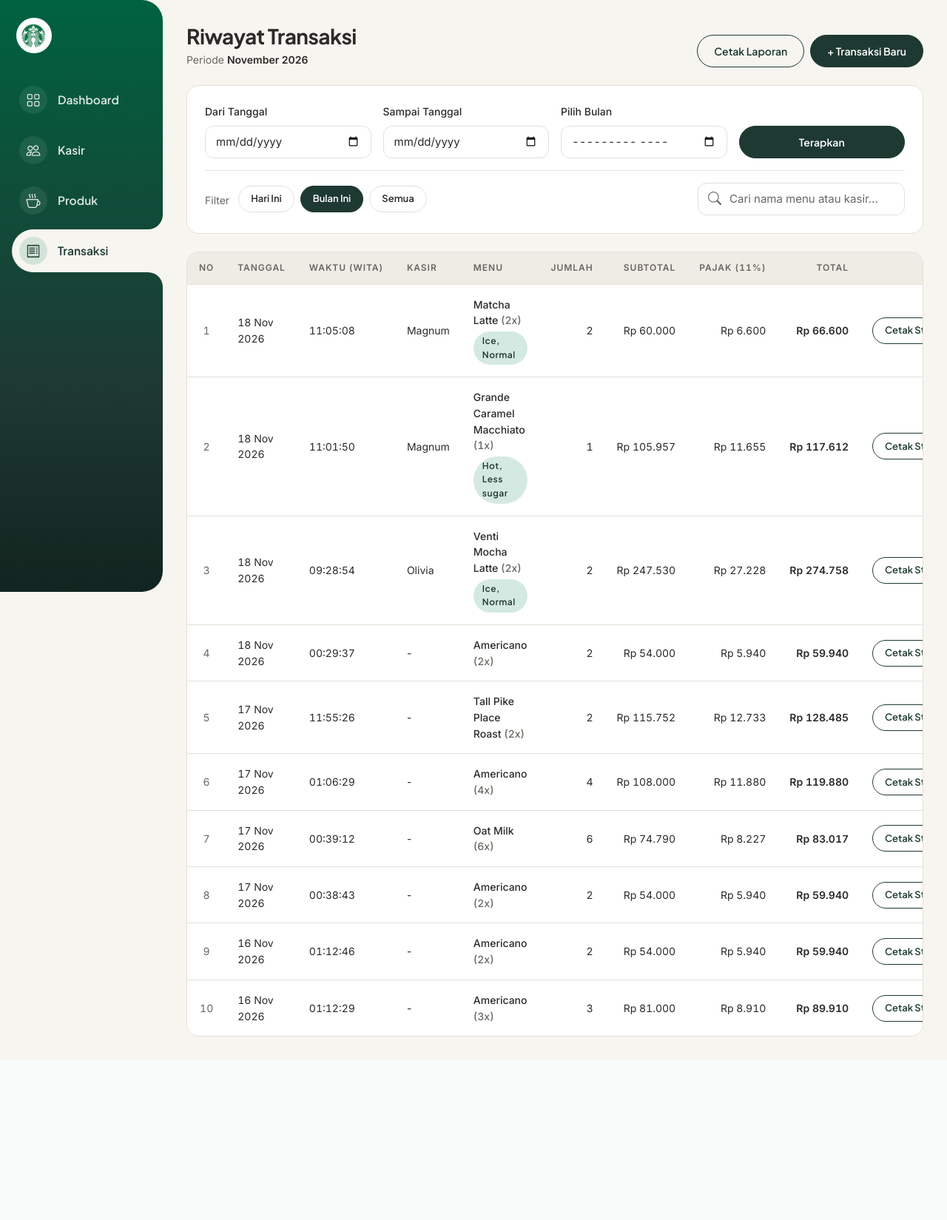
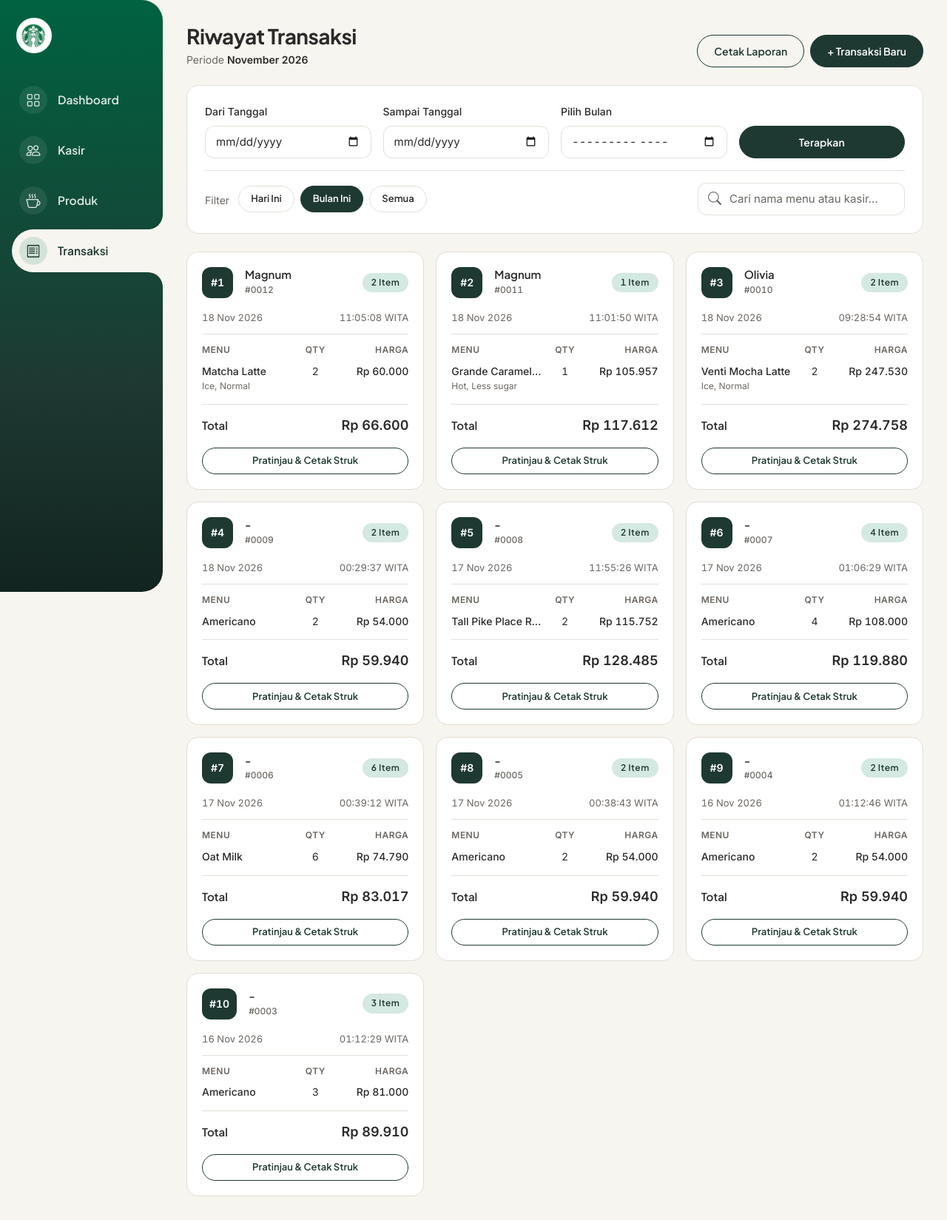
Before and after one commit to IKSP-Nata/starbuck_database, a PHP site: page /pages/transactions/list.php in a window 1280 px wide. Shown: the whole page at 74% size. Before the commit the page ends 1401 px from the top, so only its background shows below. Run offline with PHP 8.4, Linux system fonts and the light colour scheme; data comes from the database, SQL or seed files in the repository.

Commit message:
merubah tampilan transaksi

```diff
--- a/assets/css/style.css
+++ b/assets/css/style.css
@@ -1609,6 +1609,148 @@ a {
     color: var(--text-muted);
 }
 
+.trx-order-card {
+    padding: 20px;
+    background-color: #FFFFFF;
+    border: 1px solid #E2DDD5;
+    border-radius: 16px;
+    box-shadow: none;
+    transition: border-color var(--transition-fast);
+}
+
+.trx-order-card:hover {
+    border-color: #C8C1B6;
+}
+
+.trx-order-badge {
+    display: inline-flex;
+    align-items: center;
+    justify-content: center;
+    min-width: 42px;
+    height: 42px;
+    padding: 0 10px;
+    border-radius: 12px;
+    background-color: var(--primary-brand);
+    color: #FFFFFF;
+    font-family: var(--font-sans);
+    font-size: 14px;
+    font-weight: 700;
+    flex-shrink: 0;
+}
+
+.trx-order-cashier {
+    font-family: var(--font-display);
+    font-size: 15px;
+    font-weight: 600;
+    line-height: 1.25;
+    color: var(--text-main);
+}
+
+.trx-order-nota {
+    margin-top: 2px;
+    font-size: 12px;
+    font-weight: 500;
+    color: var(--text-muted);
+}
+
+.trx-order-meta {
+    display: flex;
+    align-items: center;
+    justify-content: space-between;
+    gap: 8px;
+    padding-bottom: 12px;
+    margin-bottom: 12px;
+    border-bottom: 1px solid var(--border-soft);
+    font-size: 13px;
+    color: var(--text-muted);
+}
+
+.trx-items-wrap {
+    margin-bottom: 14px;
+}
+
+.trx-items-head {
+    display: grid;
+    grid-template-columns: minmax(0, 1fr) 44px 96px;
+    gap: 8px;
+    margin-bottom: 8px;
+    font-size: 12px;
+    font-weight: 600;
+    letter-spacing: 0.04em;
+    text-transform: uppercase;
+    color: var(--text-muted);
+}
+
+.trx-items-list {
+    display: flex;
+    flex-direction: column;
+    gap: 8px;
+}
+
+.trx-item-row {
+    display: grid;
+    grid-template-columns: minmax(0, 1fr) 44px 96px;
+    gap: 8px;
+    align-items: baseline;
+    font-size: 14px;
+}
+
+.trx-item-name {
+    font-weight: 500;
+    color: var(--text-main);
+}
+
+.trx-item-note {
+    margin-top: 1px;
+    font-size: 12px;
+    color: var(--text-muted);
+}
+
+.trx-item-qty {
+    text-align: center;
+    color: var(--text-main);
+}
+
+.trx-item-price {
+    text-align: right;
+    font-weight: 500;
+    color: var(--text-main);
+}
+
+.trx-items-empty {
+    padding: 8px 0;
+    font-size: 13px;
+    color: var(--text-muted);
+}
+
+.trx-more-items {
+    margin-top: 10px;
+    padding-top: 8px;
+    border-top: 1px dashed var(--border-soft);
+    text-align: center;
+    font-size: 12px;
+    font-weight: 600;
+    color: var(--accent-active);
+}
+
+.trx-order-footer {
+    padding-top: 14px;
+    border-top: 1px solid var(--border-soft);
+}
+
+.trx-total-label {
+    font-family: var(--font-display);
+    font-size: 15px;
+    font-weight: 600;
+    color: var(--text-main);
+}
+
+.trx-total-value {
+    font-size: 18px;
+    font-weight: 700;
+    color: var(--text-main);
+}
+
 :focus-visible {
     outline: 2px solid var(--accent-active);
     outline-offset: 2px;
--- a/pages/transactions/list.php
+++ b/pages/transactions/list.php
@@ -76,42 +76,30 @@ $daftar_transaksi = $riwayat['rows'];
         </form>
     </div>
 
-    <div class="card-soft card-soft-flush">
-        <div class="table-wrap">
-            <table class="table-soft">
-                <thead>
-                    <tr>
-                        <th scope="col" class="col-index">No</th>
-                        <th scope="col">Tanggal</th>
-                        <th scope="col">Waktu (WITA)</th>
-                        <th scope="col">Kasir</th>
-                        <th scope="col">Menu</th>
-                        <th scope="col" class="col-num">Jumlah</th>
-                        <th scope="col" class="col-money">Subtotal</th>
-                        <th scope="col" class="col-money">Pajak (11%)</th>
-                        <th scope="col" class="col-money">Total</th>
-                        <th scope="col" class="text-end">Aksi</th>
-                    </tr>
-                </thead>
-                <tbody>
     <?php if (empty($daftar_transaksi)): ?>
-                    <tr>
-                        <td colspan="10" class="empty-state">
+        <div class="card-soft empty-state">
             Tidak ada transaksi pada periode ini.
-                        </td>
-                    </tr>
+        </div>
     <?php else: ?>
+        <div class="row row-cols-1 row-cols-md-2 row-cols-xl-3 g-3" id="transaksi-grid">
             <?php $no = 1; foreach ($daftar_transaksi as $row):
-                        $id_trx_str = (string)$row['id_transaksi'];
-                        $no_nota    = !empty($row['id_nota']) ? $row['id_nota'] : ('#' . str_pad($id_trx_str, 4, '0', STR_PAD_LEFT));
-                        $tgl_indo   = formatTanggalIndo($row['tanggal']);
-                        $tgl_dmy    = date('d/m/Y', strtotime($row['tanggal']));
-                        $search_parts = [$row['nama_kasir'], $no_nota, $tgl_indo];
-                        foreach ($row['items'] as $it_s) {
+                $nomor_urut    = $no++;
+                $id_trx_str    = (string)$row['id_transaksi'];
+                $no_nota       = !empty($row['id_nota']) ? $row['id_nota'] : ('#' . str_pad($id_trx_str, 4, '0', STR_PAD_LEFT));
+                $tgl_indo      = formatTanggalIndo($row['tanggal']);
+                $tgl_dmy       = date('d/m/Y', strtotime($row['tanggal']));
+                $all_items     = is_array($row['items']) ? $row['items'] : [];
+                $preview_items = array_slice($all_items, 0, 3);
+                $sisa_item     = max(0, count($all_items) - count($preview_items));
+                $total_qty     = $row['total_kuantitas'] !== null ? (int)$row['total_kuantitas'] : 0;
+
+                $search_parts = [$row['nama_kasir'], $no_nota, $tgl_indo, '#' . $nomor_urut];
+                foreach ($all_items as $it_s) {
                     $search_parts[] = $it_s['nama_produk'] ?? '';
                     $search_parts[] = $it_s['catatan'] ?? '';
                 }
                 $trx_search_key = strtolower(trim(implode(' ', $search_parts)));
+
                 $receipt_payload = [
                     'id_transaksi' => (int)$row['id_transaksi'],
                     'no_nota'      => $no_nota,
@@ -121,58 +109,83 @@ $daftar_transaksi = $riwayat['rows'];
                     'subtotal'     => (float)$row['subtotal'],
                     'pajak'        => (float)$row['pajak'],
                     'total'        => (float)$row['total'],
-                            'items'        => $row['items'],
+                    'items'        => $all_items,
                     'print_url'    => 'print_receipt.php?id_transaksi=' . urlencode($id_trx_str) . '&autoprint=1',
                 ];
             ?>
-                    <tr class="transaksi-item-row" data-trx-search="<?php echo htmlspecialchars($trx_search_key, ENT_QUOTES, 'UTF-8'); ?>">
-                        <td class="col-index"><?php echo $no++; ?></td>
-                        <td class="tabular-nums"><?php echo htmlspecialchars($tgl_indo, ENT_QUOTES, 'UTF-8'); ?></td>
-                        <td class="tabular-nums"><?php echo htmlspecialchars($row['waktu'], ENT_QUOTES, 'UTF-8'); ?></td>
-                        <td><?php echo htmlspecialchars($row['nama_kasir'], ENT_QUOTES, 'UTF-8'); ?></td>
-                        <td>
-                            <?php if (empty($row['items'])): ?>
-                                -
+            <div class="col transaksi-item-col" data-trx-search="<?php echo htmlspecialchars($trx_search_key, ENT_QUOTES, 'UTF-8'); ?>">
+                <article class="card trx-order-card h-100 d-flex flex-column">
+                    <div class="d-flex align-items-center justify-content-between gap-2 mb-3">
+                        <div class="d-flex align-items-center gap-3 min-w-0">
+                            <span class="trx-order-badge tabular-nums">#<?php echo $nomor_urut; ?></span>
+                            <div class="min-w-0">
+                                <div class="trx-order-cashier text-truncate"><?php echo htmlspecialchars($row['nama_kasir'], ENT_QUOTES, 'UTF-8'); ?></div>
+                                <div class="trx-order-nota tabular-nums"><?php echo htmlspecialchars($no_nota, ENT_QUOTES, 'UTF-8'); ?></div>
+                            </div>
+                        </div>
+                        <span class="badge-category tabular-nums flex-shrink-0"><?php echo $total_qty; ?> Item</span>
+                    </div>
+
+                    <div class="trx-order-meta tabular-nums">
+                        <span><?php echo htmlspecialchars($tgl_indo, ENT_QUOTES, 'UTF-8'); ?></span>
+                        <span><?php echo htmlspecialchars($row['waktu'], ENT_QUOTES, 'UTF-8'); ?> WITA</span>
+                    </div>
+
+                    <div class="trx-items-wrap">
+                        <div class="trx-items-head">
+                            <span>Menu</span>
+                            <span class="text-center">Qty</span>
+                            <span class="text-end">Harga</span>
+                        </div>
+
+                        <?php if (empty($preview_items)): ?>
+                            <div class="trx-items-empty">Rincian item tidak tersedia</div>
                         <?php else: ?>
-                                <?php foreach ($row['items'] as $idx_item => $item): ?>
-                                    <div class="<?php echo $idx_item > 0 ? 'mt-2' : ''; ?>">
-                                        <div class="fw-medium">
-                                            <?php echo htmlspecialchars($item['nama_produk'], ENT_QUOTES, 'UTF-8'); ?>
-                                            <span class="text-muted tabular-nums">(<?php echo (int)$item['kuantitas']; ?>x)</span>
+                            <div class="trx-items-list">
+                                <?php foreach ($preview_items as $item):
+                                    $qty_it   = (int)($item['kuantitas'] ?? 0);
+                                    $line_rp  = round((float)($item['harga_satuan'] ?? 0) * $qty_it);
+                                ?>
+                                <div class="trx-item-row">
+                                    <div class="min-w-0">
+                                        <div class="trx-item-name text-truncate"><?php echo htmlspecialchars($item['nama_produk'], ENT_QUOTES, 'UTF-8'); ?></div>
+                                        <?php if ($item['catatan'] !== ''): ?>
+                                            <div class="trx-item-note text-truncate"><?php echo htmlspecialchars($item['catatan'], ENT_QUOTES, 'UTF-8'); ?></div>
+                                        <?php endif; ?>
                                     </div>
-                                        <?php if ($item['catatan'] !== ''): ?>
-                                            <div class="mt-1">
-                                                <span class="badge-category"><?php echo htmlspecialchars($item['catatan'], ENT_QUOTES, 'UTF-8'); ?></span>
+                                    <div class="trx-item-qty tabular-nums"><?php echo $qty_it; ?></div>
+                                    <div class="trx-item-price tabular-nums">Rp <?php echo number_format($line_rp, 0, ',', '.'); ?></div>
+                                </div>
+                                <?php endforeach; ?>
+                            </div>
+
+                            <?php if ($sisa_item > 0): ?>
+                                <div class="trx-more-items tabular-nums">+<?php echo $sisa_item; ?> menu lainnya</div>
+                            <?php endif; ?>
+                        <?php endif; ?>
+                    </div>
+
+                    <div class="trx-order-footer mt-auto">
+                        <div class="d-flex align-items-baseline justify-content-between gap-2 mb-3">
+                            <span class="trx-total-label">Total</span>
+                            <span class="trx-total-value tabular-nums">Rp <?php echo number_format((float)$row['total'], 0, ',', '.'); ?></span>
+                        </div>
+                        <a href="print_receipt.php?id_transaksi=<?php echo urlencode($id_trx_str); ?>"
+                           target="_blank"
+                           class="btn-coffee-outline btn-sm-soft btn-block btn-preview-receipt"
+                           data-receipt="<?php echo htmlspecialchars(json_encode($receipt_payload, JSON_UNESCAPED_UNICODE), ENT_QUOTES, 'UTF-8'); ?>">
+                            Pratinjau &amp; Cetak Struk
+                        </a>
+                    </div>
+                </article>
+            </div>
+            <?php endforeach; ?>
+        </div>
+
+        <div class="card-soft empty-state d-none mt-3" id="transaksi-search-empty">
+            Tidak ada transaksi yang cocok dengan pencarian nama menu atau kasir.
         </div>
     <?php endif; ?>
-                                    </div>
-                                <?php endforeach; ?>
-                            <?php endif; ?>
-                        </td>
-                        <td class="col-num">
-                            <?php echo $row['total_kuantitas'] !== null ? (int)$row['total_kuantitas'] : '-'; ?>
-                        </td>
-                        <td class="col-money">Rp <?php echo number_format((float)$row['subtotal'], 0, ',', '.'); ?></td>
-                        <td class="col-money">Rp <?php echo number_format((float)$row['pajak'], 0, ',', '.'); ?></td>
-                        <td class="col-money fw-bold">Rp <?php echo number_format((float)$row['total'], 0, ',', '.'); ?></td>
-                        <td class="text-end">
-                            <a href="print_receipt.php?id_transaksi=<?php echo urlencode($id_trx_str); ?>"
-                                target="_blank"
-                                class="btn-coffee-outline btn-sm-soft btn-preview-receipt"
-                                data-receipt="<?php echo htmlspecialchars(json_encode($receipt_payload, JSON_UNESCAPED_UNICODE), ENT_QUOTES, 'UTF-8'); ?>">Cetak Struk</a>
-                        </td>
-                    </tr>
-                    <?php endforeach; ?>
-                    <tr class="d-none" id="transaksi-search-empty">
-                        <td colspan="10" class="empty-state">
-                            Tidak ada transaksi yang cocok dengan pencarian nama menu atau kasir.
-                        </td>
-                    </tr>
-                    <?php endif; ?>
-                </tbody>
-            </table>
-        </div>
-    </div>
 
 </div>
 
@@ -273,29 +286,29 @@ $daftar_transaksi = $riwayat['rows'];
     }
 
     var searchInput = document.getElementById('search-transaksi');
-    var trxRows     = document.querySelectorAll('.transaksi-item-row');
-    var emptyRow    = document.getElementById('transaksi-search-empty');
+    var trxCols     = document.querySelectorAll('.transaksi-item-col');
+    var emptyState  = document.getElementById('transaksi-search-empty');
 
-    if (searchInput && trxRows.length > 0) {
+    if (searchInput && trxCols.length > 0) {
         searchInput.addEventListener('input', function () {
             var keyword = searchInput.value.trim().toLowerCase();
             var visibleCount = 0;
 
-            trxRows.forEach(function (row) {
-                var key = row.getAttribute('data-trx-search') || '';
+            trxCols.forEach(function (col) {
+                var key = col.getAttribute('data-trx-search') || '';
                 if (keyword === '' || key.indexOf(keyword) !== -1) {
-                    row.classList.remove('d-none');
+                    col.classList.remove('d-none');
                     visibleCount++;
                 } else {
-                    row.classList.add('d-none');
+                    col.classList.add('d-none');
                 }
             });
 
-            if (emptyRow) {
+            if (emptyState) {
                 if (visibleCount === 0) {
-                    emptyRow.classList.remove('d-none');
+                    emptyState.classList.remove('d-none');
                 } else {
-                    emptyRow.classList.add('d-none');
+                    emptyState.classList.add('d-none');
                 }
             }
         });
```
Lines whose indentation alone changed are shown as unchanged.
